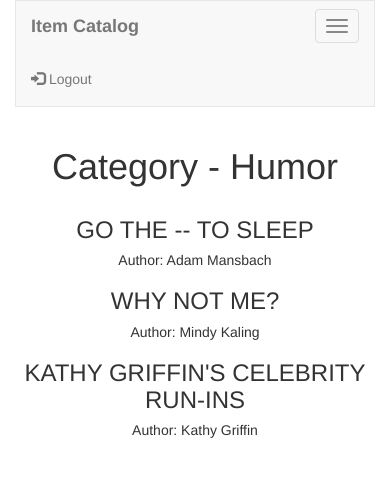
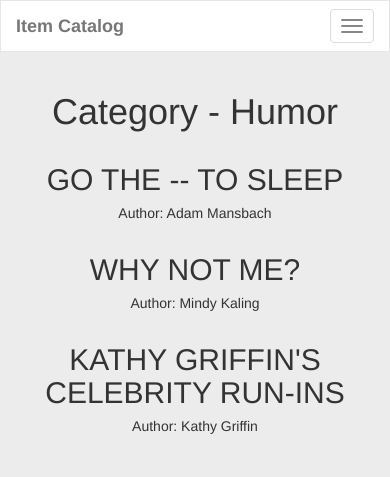
Before and after one commit to aditsrivastava4/Item_Catalog, a Flask app: a page that uses templates/index.html in a window 390 px wide; the page is wider, and only the part inside the window is pictured. Shown: the top 477 px of that part. Run offline with Flask 2, Linux system fonts and the light colour scheme; the visitor is signed in with stand-in values (Sample User, id 1); data comes from the database, SQL or seed files in the repository; parts of the project's set-up code (start-up, migrations or seed data) failed here and were passed over; some libraries are stand-ins or nearby versions.

Commit message:
responsive design

```diff
--- a/templates/catalog.html
+++ b/templates/catalog.html
@@ -2,12 +2,12 @@
 {% block body %}
 
 	<div class="row">
-		<div class="col-md-12 text-center">
+		<div class="col-sm-12 col-md-12 col-lg-12 text-center">
 			<h1>Categories</h1>
 		</div>
 			{% for category in categories %}
 				<a href="catalog/{{ category.name }}/items">
-					<div class="col-md-4 text-center category">
+					<div class="col-sm-4 col-md-4 col-lg-4 text-center category">
 						<h4>{{ category.name }}</h4>
 					</div>
 				</a>
--- a/templates/index.html
+++ b/templates/index.html
@@ -28,8 +28,11 @@
 
 
 		<style type="text/css">
+			@media (min-width: 992px) {
 				.category:hover {
 					box-shadow: 5px 5px 5px grey;
+					background-color: #fff;
+				}
 			}
 			.pointer {
 				cursor: pointer;
@@ -38,11 +41,25 @@
 				text-decoration: none;
 				color: inherit;
 			}
+			.container-fluid {
+				padding-right: inherit;
+				padding-left: inherit;
+			}
+			.navbar-header, .paddingul {
+				padding-right: 15px;
+				padding-left: 15px;
+			}
+			body {
+				background-color: #ececec;
+			}
+			.navbar-default {
+				background-color: #fff;
+			}
 		</style>
 
 	</head>
 	<body>
-		<div class="container">
+		<div class="container-fluid">
 			<nav class="navbar navbar-default">
 				<div class="container-fluid">
 					<div class="navbar-header">
@@ -54,7 +71,8 @@
 						</button>
 						<a class="navbar-brand" href="/"><strong>Item Catalog</strong></a>
 					</div>
-					<ul class="nav navbar-nav navbar-right">
+					<div id="navbar" class="navbar-collapse collapse">
+						<ul class="nav navbar-nav navbar-right paddingul">
 							{% if not loggedIn %}
 								<li><a href="/signup"><span class="glyphicon glyphicon-user"></span> Sign Up</a></li>
 								<li><a href="/login"><span class="glyphicon glyphicon-log-in"></span> Login</a></li>
@@ -63,9 +81,10 @@
 							{% endif %}
 						</ul>
 					</div>
+				</div>
 			</nav>
-
-
+		</div>
+		<div class="container">
 			{% block body %}
 			{% endblock %}
 		</div>
--- a/templates/items.html
+++ b/templates/items.html
@@ -2,18 +2,23 @@
 {% block body %}
 
 	<div class="row">
-		<div class="col-md-12 text-center">
+		<div class="col-sm-12 col-md-12 col-lg-12 text-center">
 			<h1>Category - {{ category }}</h1>
 		</div>
 	</div>
+
+
+		{% for item in items %}
 		<div class="row">
-			{% for item in items %}
+			<div class="col-sm-2 col-md-2 col-lg-2"></div>
 			<a href="{{ item.item_id }}">
-					<div class="col-md-6 text-center category">
-						<h3>{{ item.item }}</h3>
+				<div class="col-sm-8 col-md-8 col-lg-8 text-center category">
+					<h2>{{ item.item }}</h2>
 					<h5>Author: {{ item.author }}</h5>
 				</div>
 			</a>
+			<div class="col-sm-2 col-md-2 col-lg-2"></div>
+		</div>
 		{% endfor %}
-	</div>
+
 {% endblock %}
--- a/views.py
+++ b/views.py
@@ -278,7 +278,6 @@
 @app.route('/catalog/<string:category>/items')
 def itemsList(category):
 	data = crud.getItem(category)
-	print(data)
 
 	return render_template(
 		'items.html',
```
Also changed, not shown: templates/login.html (+6 -6 lines), templates/signup.html (+4 -4 lines). Lines whose indentation alone changed are shown as unchanged.
